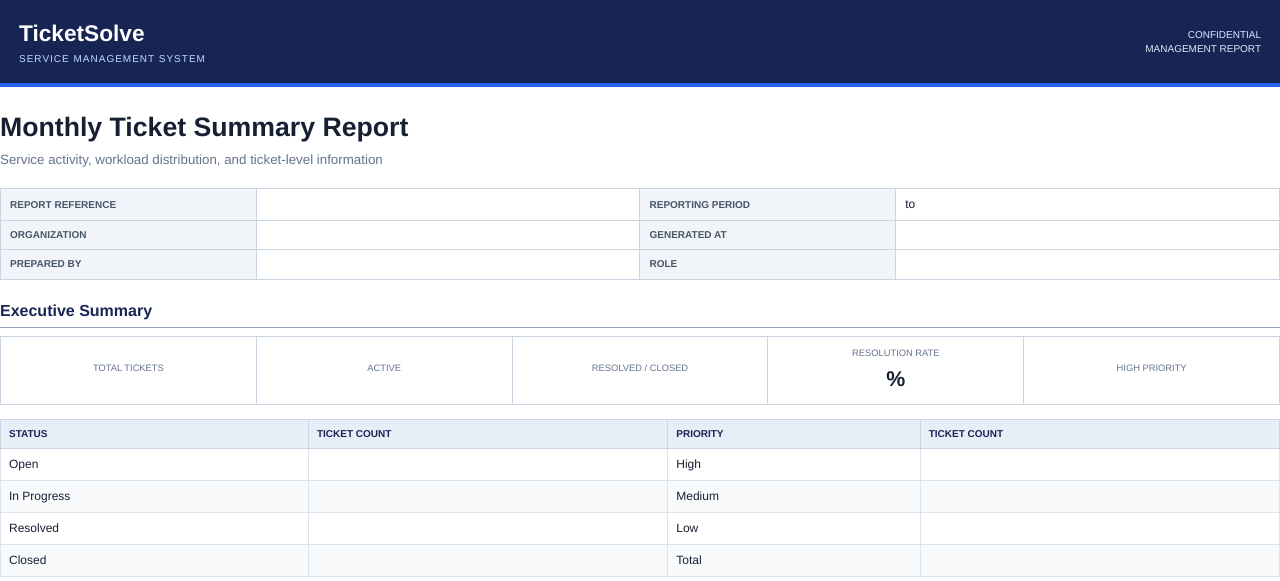
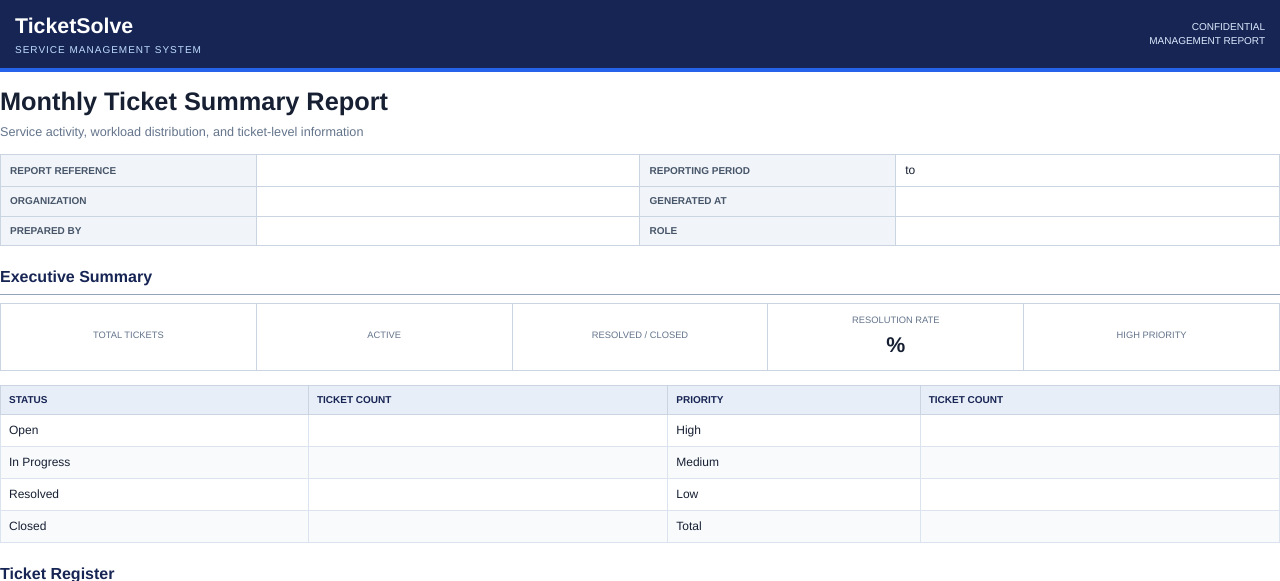
Before and after one commit to Narunai/ticketSolve, a Django app: template tickets/templates/tickets/report_pdf_template.html in a window 1280 px wide. Shown: the top 581 px of the page. Run offline with Django 5.2, Linux system fonts and the light colour scheme; the template is opened without the code that fills it, so the values that code supplies are empty.

Commit message:
fix(pdf): reduce top page margin and header spacing in report_pdf_template

```diff
--- a/tickets/templates/tickets/report_pdf_template.html
+++ b/tickets/templates/tickets/report_pdf_template.html
@@ -5,7 +5,7 @@
     <style>
         @page {
             size: A4;
-            margin: 1.35cm 1.35cm 1.45cm;
+            margin: 0.5cm 1.2cm 1.2cm;
         }
 
         @font-face {
@@ -34,18 +34,18 @@
         .masthead {
             background-color: #172554;
             color: #ffffff;
-            padding: 16px 18px;
+            padding: 10px 14px;
             border-bottom: 4px solid #2563eb;
         }
 
         .brand {
-            font-size: 17pt;
+            font-size: 16pt;
             font-weight: bold;
             margin: 0;
         }
 
         .brand-subtitle {
-            margin: 3px 0 0;
+            margin: 2px 0 0;
             color: #bfdbfe;
             font-size: 7.5pt;
             text-transform: uppercase;
@@ -61,16 +61,16 @@
         }
 
         .document-title {
-            margin: 22px 0 4px;
+            margin: 12px 0 4px;
             color: #172033;
-            font-size: 20pt;
+            font-size: 19pt;
             font-weight: bold;
         }
 
         .document-subtitle {
-            margin: 0 0 18px;
+            margin: 0 0 12px;
             color: #64748b;
-            font-size: 10pt;
+            font-size: 9.5pt;
         }
 
         .control-table {
```
